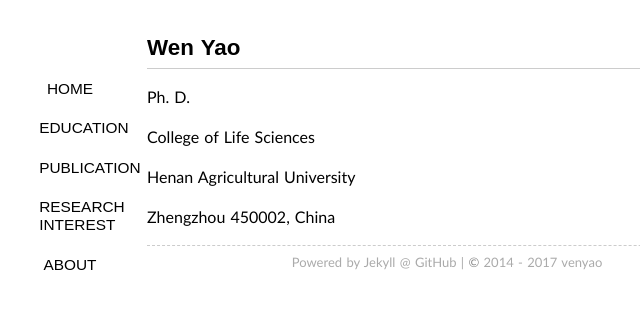
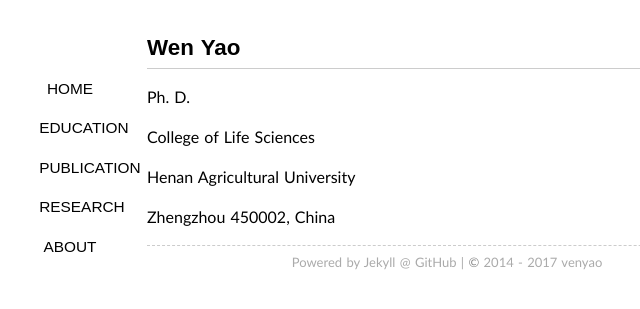
Before and after one commit to venyao/venyao.github.io, a Jekyll site: the page built from index.md, in a window 1280 px wide. Shown: the top 309 px of the page, without its empty margins (193-833 px from the left). Built offline with Jekyll 4.4.1, drawn with Linux system fonts in a browser that asks for light colours.

Commit message:
change menu name

```diff
--- a/_layouts/default.html
+++ b/_layouts/default.html
@@ -20,7 +20,7 @@
         <span><a title="Home" class="" href="/">Home</a></span>
         <span><a title="Education" class="" href="/education/">Education</a></span>
         <span><a title="Publication" class="" href="/publication/">Publication</a></span>
-        <span><a title="Research" class="" href="/research/">Research interest</a></span>
+        <span><a title="Research" class="" href="/research/">Research</a></span>
 		<span><a title="About" class="" href="/about/">About</a></span>
         </nav>
         <article class="content">
```
